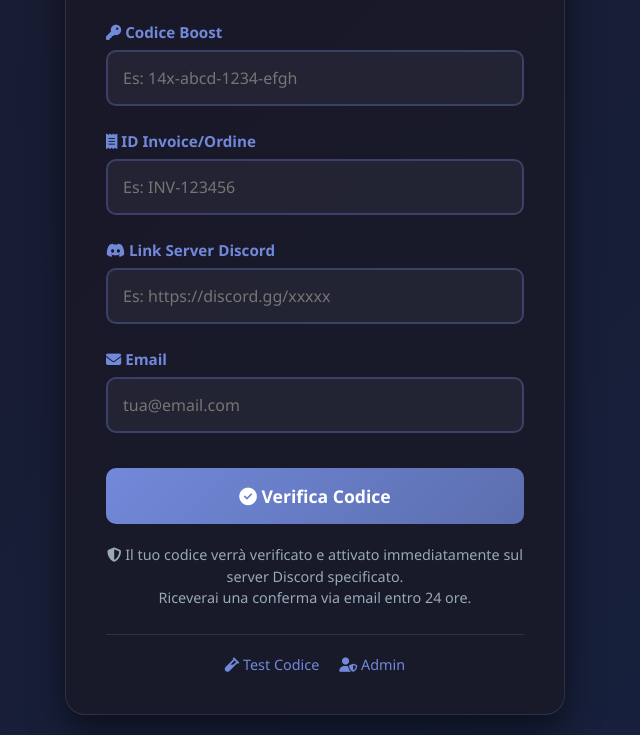
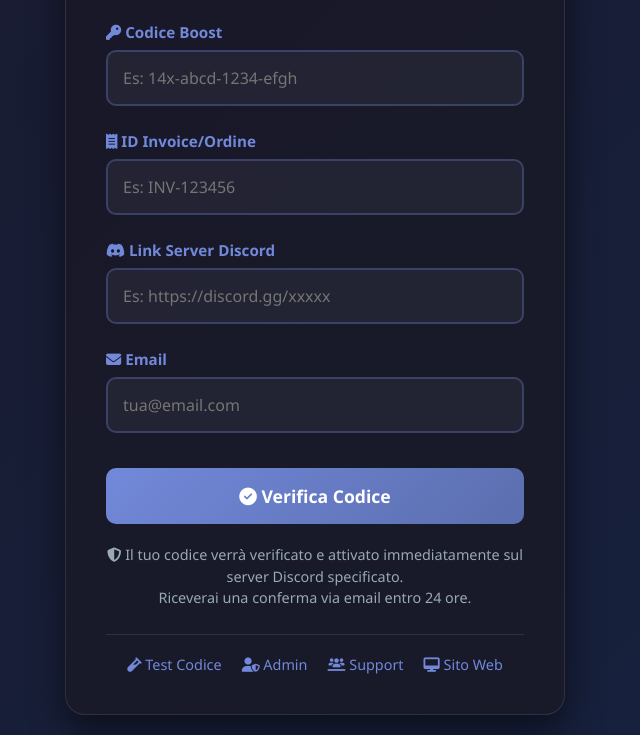
Before and after one commit to patrickdj546/xdevs, a website: page public/index.html in a window 1280 px wide. Shown: the part 380-1115 px from the top of the page, without its empty margins (325-965 px from the left). Drawn offline with Linux system fonts and the light colour scheme; no server answers.

```diff
--- a/public/index.html
+++ b/public/index.html
@@ -271,6 +271,8 @@
         <div class="footer-links">
             <a href="/test.html"><i class="fas fa-vial"></i> Test Codice</a>
             <a href="/admin.html"><i class="fas fa-user-shield"></i> Admin</a>
+            <a href="https://discord.gg/TTAwA8S2xu"><i class="fa-solid fa-users-line"></i> Support</a>
+            <a href="https://xdevswork.mysellauth.com/"><i class="fa fa-desktop"></i> Sito Web</a>
         </div>
     </div>
 
```
